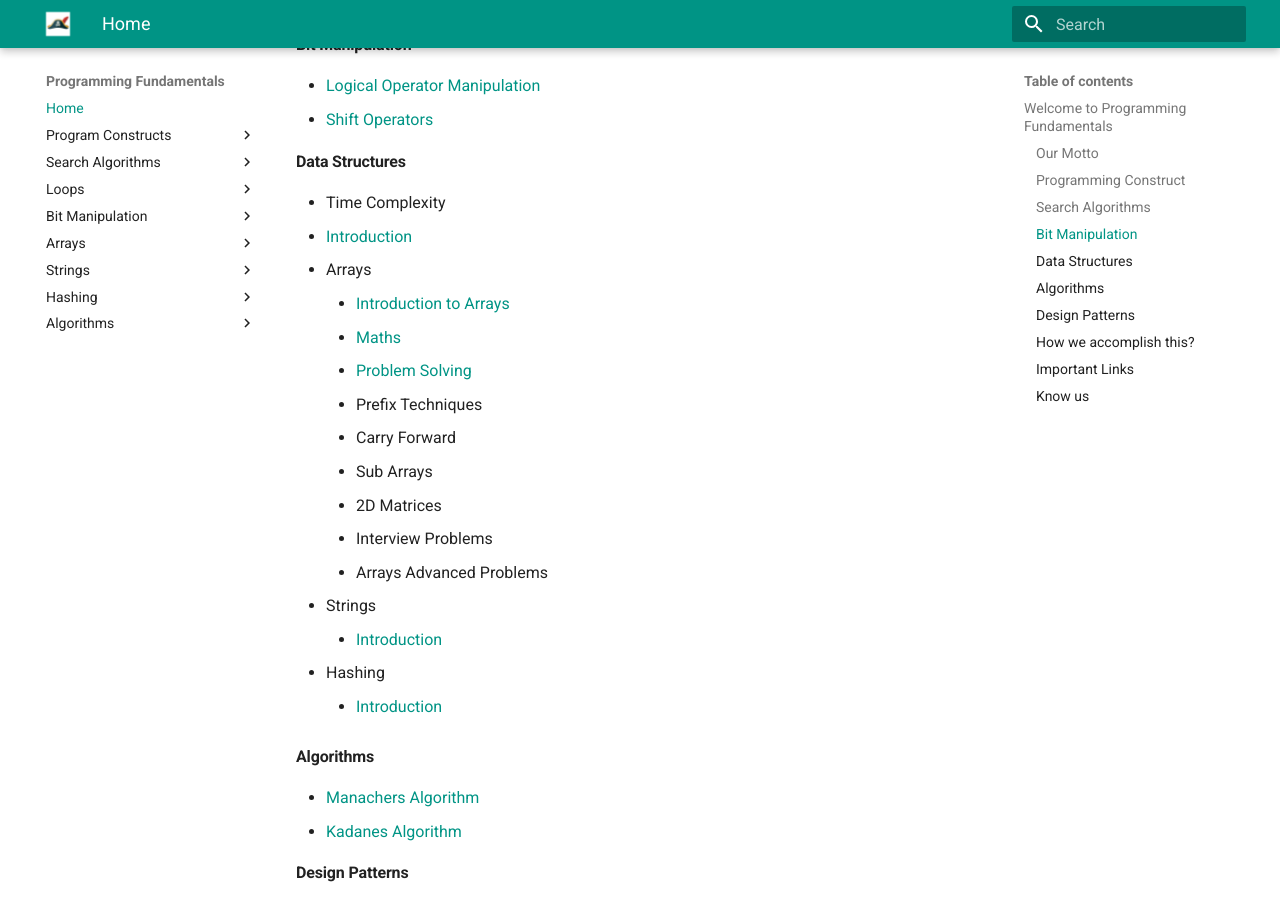
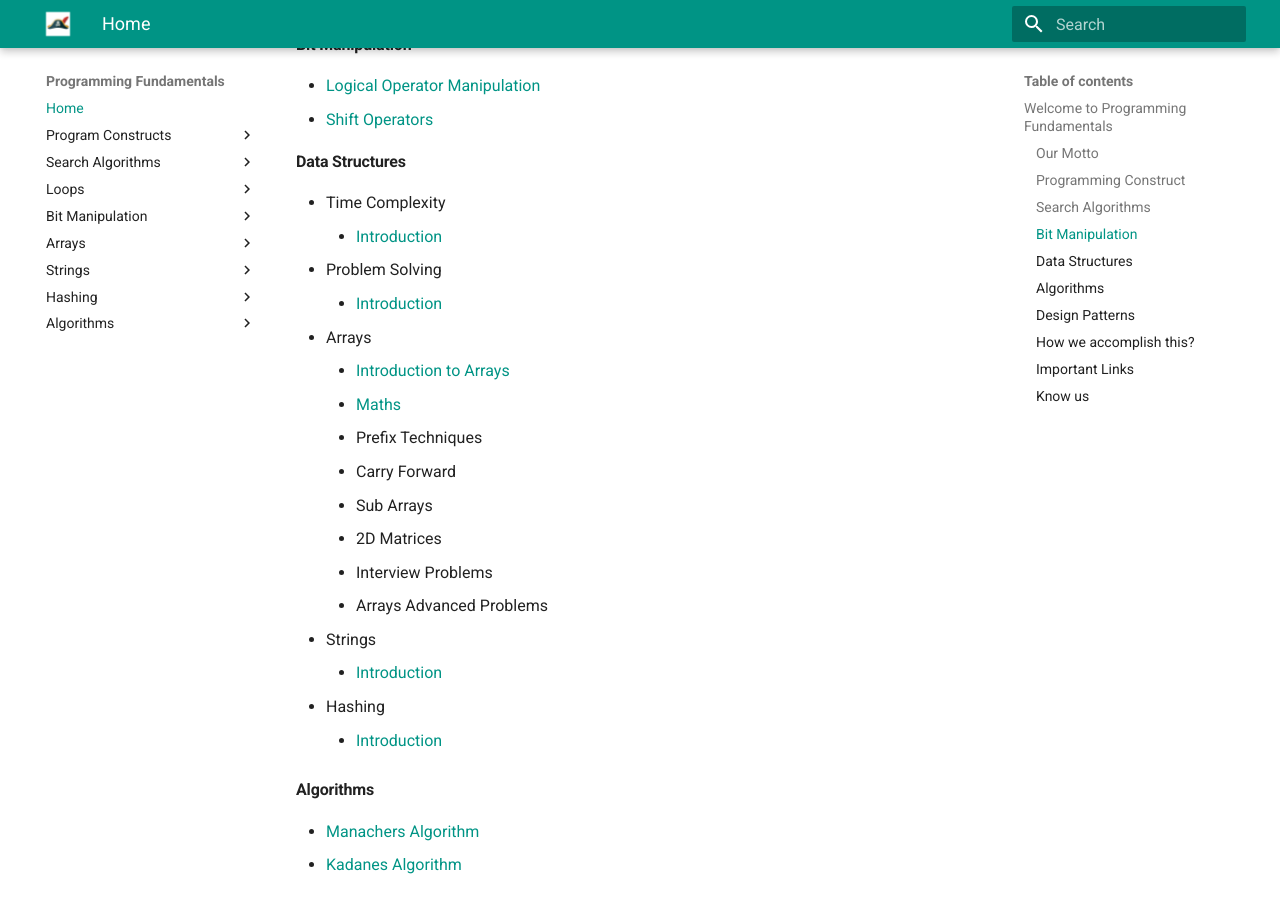
Before and after one commit to santosh-1987/programming-fundamentals, an MkDocs documentation site: the page built from docs/index.md, in a window 1280 px wide and 900 px high, scrolled down 1089 px. Built offline with MkDocs 1.6.1 and Material for MkDocs 9.7.7, drawn with Linux system fonts in a browser that asks for light colours; the version menu is left out.

```diff
--- a/docs/index.md
+++ b/docs/index.md
@@ -33,11 +33,12 @@
 ### Data Structures
 
 - Time Complexity
-  - [Introduction](TimeComplexity/tc_1.md)
+    - [Introduction](TimeComplexity/tc_1.md)
+- Problem Solving
+    - [Introduction](problem-solving/introduction.md)
 - Arrays
     - [Introduction to Arrays](arrays/introduction.md)
     - [Maths](arrays/maths.md)
-    - [Problem Solving](problem-solving/introduction.md)
     - Prefix Techniques
     - Carry Forward
     - Sub Arrays
```
